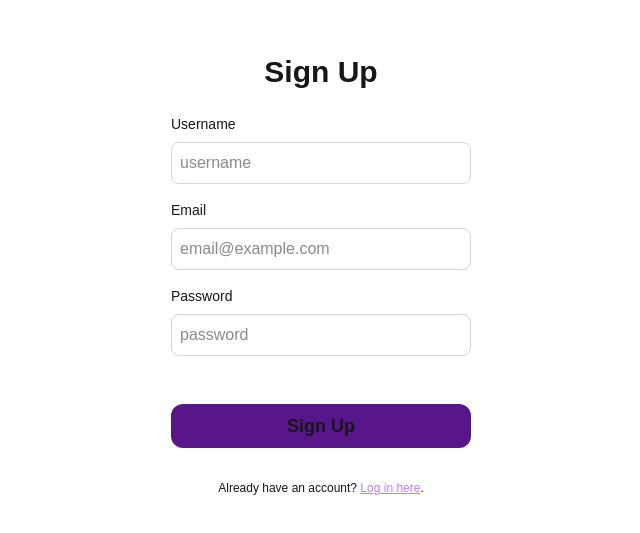
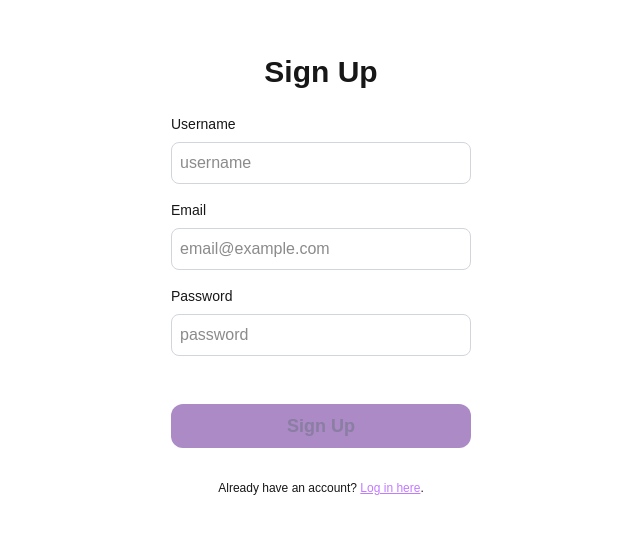
Before and after one commit to kskrenes/nextjs-auth, a Next.js app: page /signup in a window 1280 px wide. Shown: the part 125-658 px from the top of the page, without its empty margins (319-959 px from the left). Built offline with nearby package versions, Linux system fonts and the light colour scheme.

Commit message:
add disabled state to sign up button

```diff
--- a/src/app/signup/page.tsx
+++ b/src/app/signup/page.tsx
@@ -62,8 +62,10 @@ const SignupPage = () => {
           />
         </div>
         <button
-          className="w-full my-8 py-2 text-lg rounded-xl font-semibold bg-purple-900 hover:bg-purple-800 transition-colors cursor-pointer"
+          className="w-full my-8 py-2 text-lg rounded-xl font-semibold bg-purple-900 hover:bg-purple-800 transition-colors cursor-pointer
+          disabled:bg-purple-900/50 disabled:text-gray-500/50 disabled:cursor-default"
           onClick={onSignup}
+          disabled={!user.username || !user.email || !user.password}
         >
           Sign Up
         </button>
```
